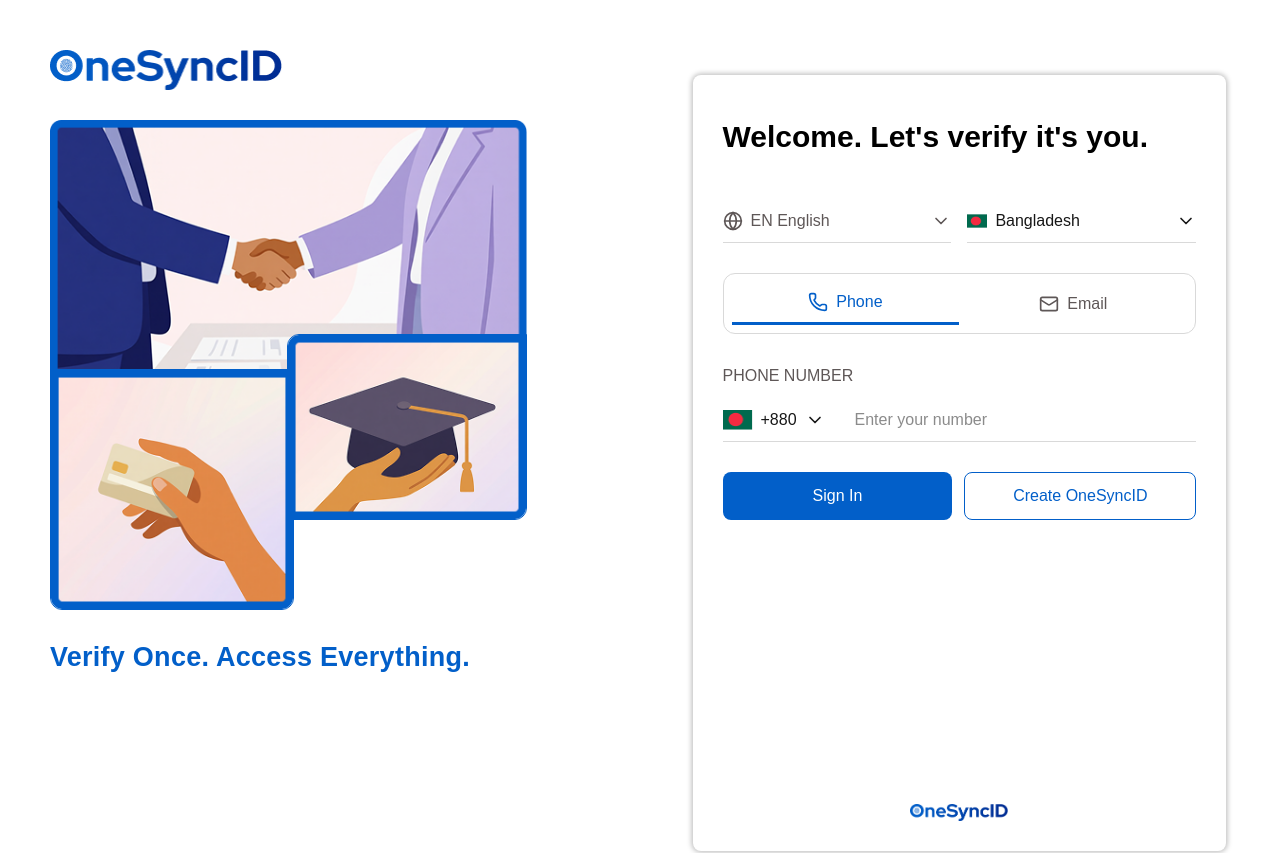
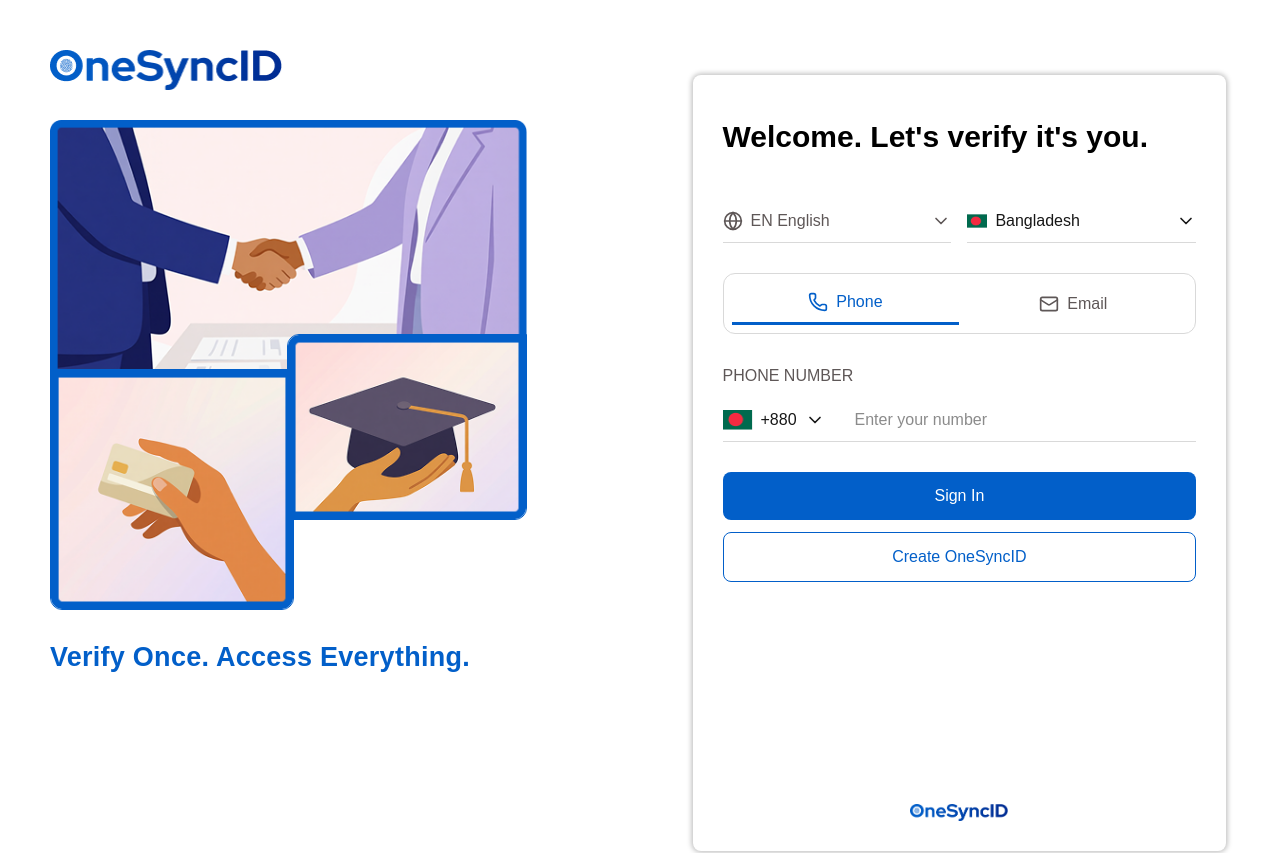
Before and after one commit to raihankabir1952/onesyncid-web, a Next.js app: page /signin in a window 1280 px wide. Shown: the top 853 px of the page. Built offline with nearby package versions, Linux system fonts and the light colour scheme.

Commit message:
sign in solve

```diff
--- a/app/signin/components/AuthCard.tsx
+++ b/app/signin/components/AuthCard.tsx
@@ -94,13 +94,13 @@
         )}
 
         {/* Buttons */}
-        <div className="flex flex-col sm:flex-row gap-3">
-          <button type="button" onClick={handleSignIn} className="flex-1"
-            style={{ height: 48, backgroundColor: "#025fc9", color: "#fff", borderRadius: 8, border: "none", cursor: "pointer", fontSize: 16, fontWeight: 500, fontFamily: "inherit" }}>
+        <div style={{ display: "flex", flexDirection: "column", gap: 12 }}>
+          <button type="button" onClick={handleSignIn}
+            style={{ width: "100%", minHeight: 48, backgroundColor: "#025fc9", color: "#fff", borderRadius: 8, border: "none", cursor: "pointer", fontSize: 16, fontWeight: 500, fontFamily: "inherit", padding: "12px 16px" }}>
             Sign In
           </button>
-          <button type="button" onClick={() => router.push("/create-account")} className="flex-1"
-            style={{ height: 48, backgroundColor: "transparent", color: "#025fc9", borderRadius: 8, border: "1.5px solid #025fc9", cursor: "pointer", fontSize: 16, fontWeight: 500, fontFamily: "inherit" }}>
+          <button type="button" onClick={() => router.push("/create-account")}
+            style={{ width: "100%", minHeight: 48, backgroundColor: "transparent", color: "#025fc9", borderRadius: 8, border: "1.5px solid #025fc9", cursor: "pointer", fontSize: 16, fontWeight: 500, fontFamily: "inherit", padding: "12px 16px" }}>
             Create OneSyncID
           </button>
         </div>
--- a/app/signin/page.tsx
+++ b/app/signin/page.tsx
@@ -21,8 +21,8 @@
           <Image src="/images/logo.png" alt="OneSyncID" fill priority sizes="180px" className="object-contain object-left" />
         </div>
 
-        {/* Illustration */}
-        <div className="relative w-full" style={{ paddingBottom: `${(514 / 500.44) * 100}%` }}>
+        {/* Illustration — fixed height mobile-এ বেশি gap হবে না */}
+        <div className="relative w-full h-[200px]">
           <Image src="/images/union.png" alt="" fill priority sizes="90vw" className="object-contain object-top" />
         </div>
 
```
